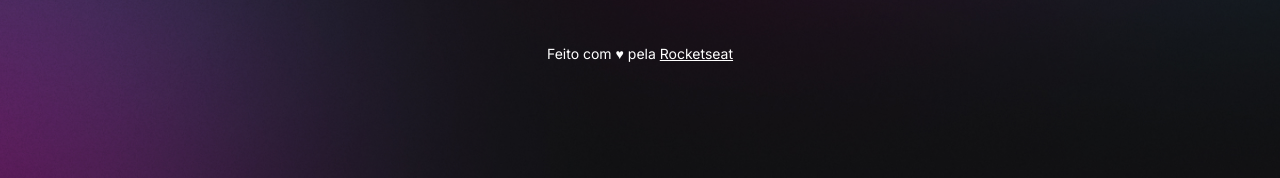
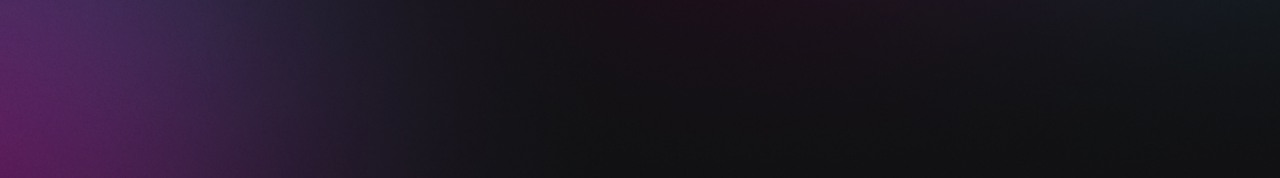
Before and after one commit to mateusalfog/projeto-rocketseat, a plain HTML site: page index.html in a window 1280 px wide. Shown: the part 678-856 px from the top of the page. Drawn offline with nearby package versions, Linux system fonts and the light colour scheme.

Commit message:
adjust footer

```diff
--- a/index.html
+++ b/index.html
@@ -65,7 +65,7 @@
         </a>
 
         <footer>
-          Feito com ♥ pela <a href="https://Rocketseat.com.br/">Rocketseat</a>
+
         </footer>
 
     </div>
```
